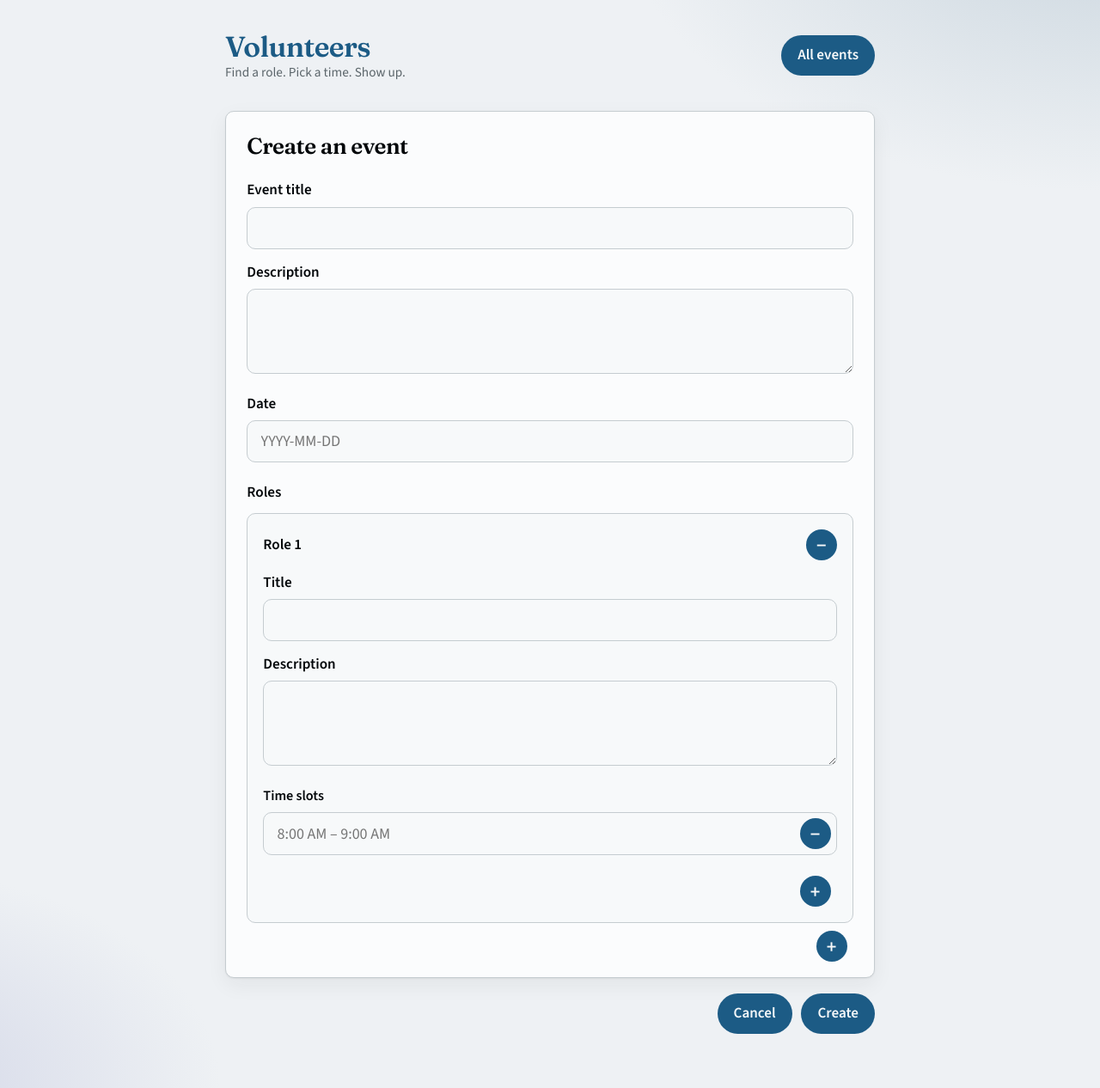
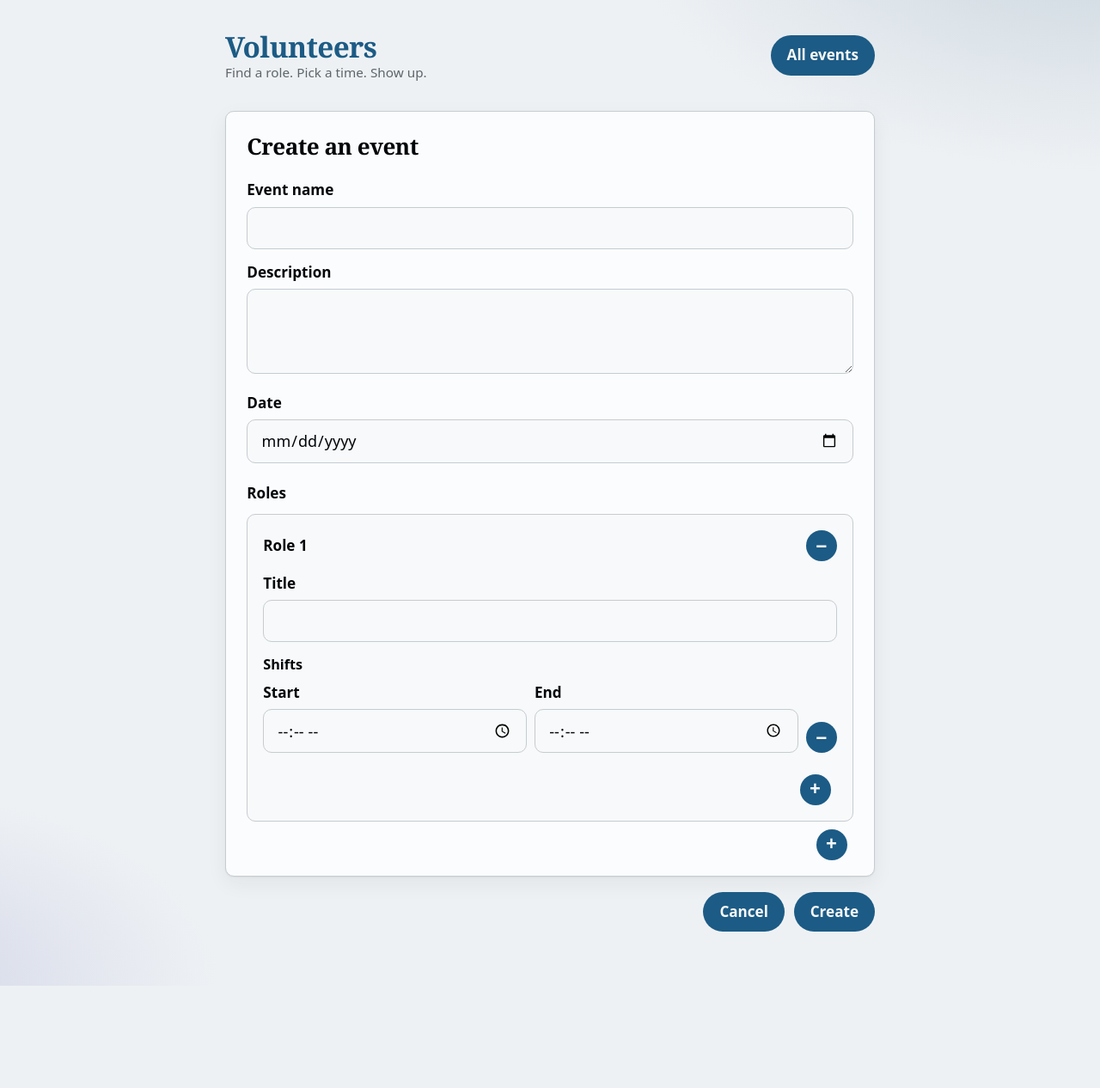
Before and after one commit to cs390f26/volunteer-signup-monolith, a Python web app: template src/volunteer_signup/templates/create.html in a window 1280 px wide. Shown: the whole page at 86% size. After the commit the page ends 1147 px from the top, so only its background shows below. Run offline with Jinja, Linux system fonts and the light colour scheme; the template is opened without the code that fills it, so the values that code supplies are empty.

Commit message:
Alligns UI with API and removes role descriptions

```diff
--- a/src/volunteer_signup/static/styles.css
+++ b/src/volunteer_signup/static/styles.css
@@ -13,8 +13,8 @@
   --occupied-line: #b8bcc0;
   --radius: 10px;
   --shadow: 0 1px 2px rgb(26 32 36 / 6%), 0 8px 24px rgb(26 32 36 / 6%);
-  --font-display: "Fraunces", Georgia, serif;
-  --font-body: "Source Sans 3", "Segoe UI", sans-serif;
+  --font-display: Georgia, "Times New Roman", serif;
+  --font-body: system-ui, "Segoe UI", sans-serif;
 }
 
 *,
@@ -269,6 +269,8 @@ a:focus-visible {
 }
 
 .create-form input[type="text"],
+.create-form input[type="date"],
+.create-form input[type="time"],
 .create-form textarea {
   width: 100%;
   padding: 0.65rem 0.85rem;
@@ -287,6 +289,8 @@ a:focus-visible {
 }
 
 .create-form input[type="text"]:focus,
+.create-form input[type="date"]:focus,
+.create-form input[type="time"]:focus,
 .create-form textarea:focus {
   outline: 2px solid var(--focus);
   outline-offset: 2px;
@@ -357,6 +361,18 @@ a:focus-visible {
   font-size: 0.9rem;
 }
 
+.shift-row {
+  display: grid;
+  grid-template-columns: 1fr 1fr auto;
+  gap: 0.5rem;
+  align-items: end;
+  margin-bottom: 0.85rem;
+}
+
+.shift-row .field {
+  margin-bottom: 0;
+}
+
 .field-with-action {
   position: relative;
 }
@@ -412,4 +428,8 @@ a:focus-visible {
     flex-direction: column;
     align-items: flex-start;
   }
+
+  .shift-row {
+    grid-template-columns: 1fr;
+  }
 }
--- a/src/volunteer_signup/templates/create.html
+++ b/src/volunteer_signup/templates/create.html
@@ -4,12 +4,6 @@
     <meta charset="utf-8" />
     <meta name="viewport" content="width=device-width, initial-scale=1" />
     <title>Create event</title>
-    <link rel="preconnect" href="https://fonts.googleapis.com" />
-    <link rel="preconnect" href="https://fonts.gstatic.com" crossorigin />
-    <link
-      href="https://fonts.googleapis.com/css2?family=Fraunces:opsz,wght@9..144,600&family=Source+Sans+3:wght@400;600&display=swap"
-      rel="stylesheet"
-    />
     <link rel="stylesheet" href="/static/styles.css" />
   </head>
   <body>
@@ -30,31 +24,29 @@
           <p class="page-status" id="form-error" hidden></p>
 
           <div class="field">
-            <label for="event-title">Event title</label>
+            <label for="event-name">Event name</label>
             <input
-              id="event-title"
-              name="title"
+              id="event-name"
+              name="name"
               type="text"
               value=""
+              maxlength="100"
               autocomplete="off"
             />
           </div>
 
           <div class="field">
             <label for="event-description">Description</label>
-            <textarea id="event-description" name="description"></textarea>
+            <textarea
+              id="event-description"
+              name="description"
+              maxlength="280"
+            ></textarea>
           </div>
 
           <div class="field">
             <label for="event-date">Date</label>
-            <input
-              id="event-date"
-              name="date"
-              type="text"
-              value=""
-              autocomplete="off"
-              placeholder="YYYY-MM-DD"
-            />
+            <input id="event-date" name="date" type="date" value="" />
           </div>
 
           <fieldset class="roles-fieldset">
@@ -99,33 +91,8 @@
         formError.textContent = "";
       }
 
-      function toHHMM(token) {
-        const trimmed = token.trim();
-        const as24 = /^([01]?\d|2[0-3]):([0-5]\d)$/.exec(trimmed);
-        if (as24) {
-          return as24[1].padStart(2, "0") + ":" + as24[2];
-        }
-        const as12 = /^(\d{1,2}):([0-5]\d)\s*([AaPp][Mm])$/.exec(trimmed);
-        if (!as12) return null;
-        let hours = Number(as12[1]);
-        const minutes = as12[2];
-        const meridiem = as12[3].toUpperCase();
-        if (hours < 1 || hours > 12) return null;
-        if (meridiem === "AM") {
-          if (hours === 12) hours = 0;
-        } else if (hours !== 12) {
-          hours += 12;
-        }
-        return String(hours).padStart(2, "0") + ":" + minutes;
-      }
-
-      function parseSlot(text) {
-        const parts = text.split(/\s*[–-]\s*/);
-        if (parts.length !== 2) return null;
-        const startTime = toHHMM(parts[0]);
-        const endTime = toHHMM(parts[1]);
-        if (!startTime || !endTime) return null;
-        return { startTime, endTime };
+      function shiftTime(value) {
+        return value ? value.slice(0, 5) : "";
       }
 
       function refreshRoleControls() {
@@ -135,37 +102,45 @@
             "Role " + (index + 1);
           const removeRole = card.querySelector("[data-remove-role]");
           if (removeRole) removeRole.hidden = cards.length <= 1;
-          const slots = card.querySelectorAll('input[name="role-slot"]');
-          const rows = card.querySelectorAll(".slots-fields .field");
-          rows.forEach((row) => {
+          const shifts = card.querySelectorAll(".shift-row");
+          shifts.forEach((row) => {
             const btn = row.querySelector("[data-remove-shift]");
-            if (btn) btn.hidden = slots.length <= 1;
+            if (btn) btn.hidden = shifts.length <= 1;
           });
           const addShift = card.querySelector("[data-add-shift]");
-          if (addShift) addShift.hidden = slots.length >= 50;
+          if (addShift) addShift.hidden = shifts.length >= 50;
         });
         addRoleBtn.hidden = cards.length >= 10;
       }
 
       function addShiftRow(card, focus) {
         const slots = card.querySelector(".slots-fields");
-        if (slots.querySelectorAll(".field").length >= 50) return;
-        const n = slots.querySelectorAll(".field").length + 1;
-        const slotId = card.dataset.roleId + "-slot-" + n;
+        if (slots.querySelectorAll(".shift-row").length >= 50) return;
+        const n = slots.querySelectorAll(".shift-row").length + 1;
+        const startId = card.dataset.roleId + "-shift-" + n + "-start";
+        const endId = card.dataset.roleId + "-shift-" + n + "-end";
         const row = document.createElement("div");
-        row.className = "field field-with-action";
+        row.className = "shift-row";
         row.innerHTML =
-          '<label class="visually-hidden" for="' +
-          slotId +
-          '">Time slot ' +
-          n +
-          "</label>" +
+          '<div class="field">' +
+          '<label for="' +
+          startId +
+          '">Start</label>' +
           '<input id="' +
-          slotId +
-          '" name="role-slot" type="text" value="" autocomplete="off" placeholder="8:00 AM – 9:00 AM" />' +
-          '<button class="btn btn-primary btn-icon" type="button" data-remove-shift aria-label="Remove time slot">−</button>';
+          startId +
+          '" name="shift-start" type="time" step="60" value="" />' +
+          "</div>" +
+          '<div class="field">' +
+          '<label for="' +
+          endId +
+          '">End</label>' +
+          '<input id="' +
+          endId +
+          '" name="shift-end" type="time" step="60" value="" />' +
+          "</div>" +
+          '<button class="btn btn-primary btn-icon" type="button" data-remove-shift aria-label="Remove shift">−</button>';
         row.querySelector("[data-remove-shift]").addEventListener("click", () => {
-          if (slots.querySelectorAll(".field").length <= 1) return;
+          if (slots.querySelectorAll(".shift-row").length <= 1) return;
           row.remove();
           refreshRoleControls();
         });
@@ -181,8 +156,7 @@
         const card = document.createElement("div");
         card.className = "role-card";
         card.dataset.roleId = roleId;
-        const titleId = roleId + "-title";
-        const descriptionId = roleId + "-description";
+        const labelId = roleId + "-label";
         card.innerHTML =
           '<div class="role-card-head">' +
           '<h2 class="role-card-title">Role</h2>' +
@@ -190,26 +164,18 @@
           "</div>" +
           '<div class="field">' +
           '<label for="' +
-          titleId +
+          labelId +
           '">Title</label>' +
           '<input id="' +
-          titleId +
-          '" name="role-title" type="text" value="" autocomplete="off" />' +
-          "</div>" +
-          '<div class="field">' +
-          '<label for="' +
-          descriptionId +
-          '">Description</label>' +
-          '<textarea id="' +
-          descriptionId +
-          '" name="role-description"></textarea>' +
+          labelId +
+          '" name="role-label" type="text" value="" maxlength="100" autocomplete="off" />' +
           "</div>" +
           '<fieldset class="slots-fieldset">' +
-          "<legend>Time slots</legend>" +
+          "<legend>Shifts</legend>" +
           '<div class="slots-fields"></div>' +
           "</fieldset>" +
           '<div class="create-add">' +
-          '<button class="btn btn-primary btn-icon" type="button" data-add-shift aria-label="Add time slot">+</button>' +
+          '<button class="btn btn-primary btn-icon" type="button" data-add-shift aria-label="Add shift">+</button>' +
           "</div>";
         card.querySelector("[data-remove-role]").addEventListener("click", () => {
           if (rolesFields.querySelectorAll(".role-card").length <= 1) return;
@@ -222,7 +188,7 @@
         rolesFields.appendChild(card);
         addShiftRow(card, false);
         refreshRoleControls();
-        if (focus) card.querySelector('input[name="role-title"]').focus();
+        if (focus) card.querySelector('input[name="role-label"]').focus();
       }
 
       addRoleBtn.addEventListener("click", () => addRoleCard(true));
@@ -230,18 +196,18 @@
 
       createBtn.addEventListener("click", async () => {
         clearError();
-        const name = document.getElementById("event-title").value.trim();
+        const name = document.getElementById("event-name").value.trim();
         const description = document
           .getElementById("event-description")
           .value.trim();
         const date = document.getElementById("event-date").value.trim();
 
         if (!name) {
-          showError("Enter an event title.");
+          showError("Enter an event name.");
           return;
         }
         if (name.length > 100) {
-          showError("Event title must be at most 100 characters.");
+          showError("Event name must be at most 100 characters.");
           return;
         }
         if (!description) {
@@ -253,14 +219,14 @@
           return;
         }
         if (!/^\d{4}-\d{2}-\d{2}$/.test(date)) {
-          showError("Enter a date as YYYY-MM-DD.");
+          showError("Enter a valid date.");
           return;
         }
 
         const roles = [];
         for (const card of rolesFields.querySelectorAll(".role-card")) {
           const label = card
-            .querySelector('input[name="role-title"]')
+            .querySelector('input[name="role-label"]')
             .value.trim();
           if (!label) {
             showError("Each role needs a title.");
@@ -271,27 +237,25 @@
             return;
           }
           const shifts = [];
-          for (const input of card.querySelectorAll('input[name="role-slot"]')) {
-            const text = input.value.trim();
-            if (!text) {
-              showError("Each time slot needs a start and end time.");
+          for (const row of card.querySelectorAll(".shift-row")) {
+            const startTime = shiftTime(
+              row.querySelector('input[name="shift-start"]').value
+            );
+            const endTime = shiftTime(
+              row.querySelector('input[name="shift-end"]').value
+            );
+            if (!startTime || !endTime) {
+              showError("Each shift needs a start and end time.");
               return;
             }
-            const slot = parseSlot(text);
-            if (!slot) {
-              showError(
-                "Enter each time slot as start – end, for example 8:00 AM – 9:00 AM."
-              );
+            if (startTime >= endTime) {
+              showError("Each shift's start must be earlier than its end.");
               return;
             }
-            if (slot.startTime >= slot.endTime) {
-              showError("Each time slot's start must be earlier than its end.");
-              return;
-            }
-            shifts.push(slot);
+            shifts.push({ startTime, endTime });
           }
           if (shifts.length < 1 || shifts.length > 50) {
-            showError("Each role must have between 1 and 50 time slots.");
+            showError("Each role must have between 1 and 50 shifts.");
             return;
           }
           roles.push({ label, shifts });
```
Also changed, not shown: src/volunteer_signup/templates/confirm.html (+1 -6 lines), src/volunteer_signup/templates/event.html (+3 -11 lines), src/volunteer_signup/templates/role.html (+1 -7 lines).
